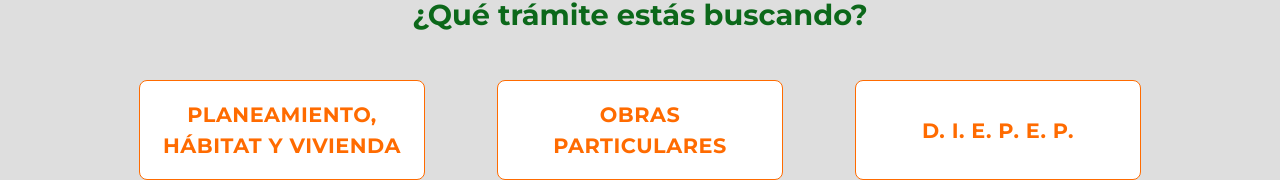
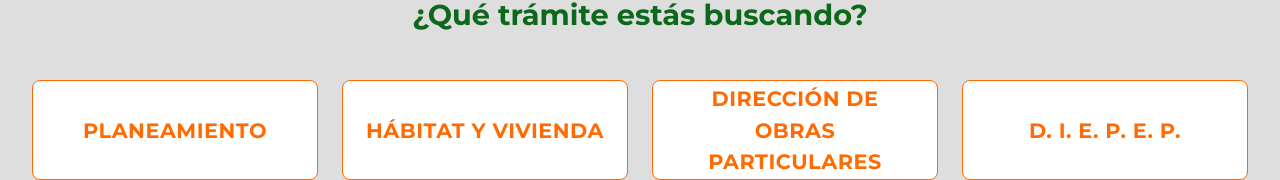
Before and after one commit to octi14/planeamientovgesell, a Nuxt app: page / in a window 1280 px wide. Shown: the part 772-952 px from the top of the page. Built offline with nearby package versions, Linux system fonts and the light colour scheme.

Commit message:
Modificación

```diff
--- a/pages/index.vue
+++ b/pages/index.vue
@@ -18,19 +18,28 @@
           <div class="btn-section">
             <div class="text-center">
               <h3 class="text-green mb-5 mt-5">¿Qué trámite estás buscando?</h3>
+
               <div class="row justify-content-center">
-                <div class="col-12 col-md-3 mb-4 mx-4">
-                  <MainButton :isActive="selectedOption === 1" @click="selectOption(1)">
-                    PLANEAMIENTO,<br>HÁBITAT Y VIVIENDA
+                <div class="col-12 col-md-6 col-lg-3 mb-3 d-flex">
+                  <MainButton class="w-100" :isActive="selectedOption === 1" @click="selectOption(1)">
+                    PLANEAMIENTO
                   </MainButton>
                 </div>
-                <div class="col-12 col-md-3 mb-4 mx-4">
-                  <MainButton :isActive="selectedOption === 2" @click="selectOption(2)">
-                    OBRAS PARTICULARES
+
+                <div class="col-12 col-md-6 col-lg-3 mb-3 d-flex">
+                  <MainButton class="w-100" :isActive="selectedOption === 2" @click="selectOption(2)">
+                    HÁBITAT Y VIVIENDA
                   </MainButton>
                 </div>
-                <div class="col-12 col-md-3 mb-4 mx-4">
-                  <MainButton :isActive="selectedOption === 3" @click="selectOption(3)">
+
+                <div class="col-12 col-md-6 col-lg-3 mb-3 d-flex">
+                  <MainButton class="w-100" :isActive="selectedOption === 3" @click="selectOption(3)">
+                    DIRECCIÓN DE <br />OBRAS PARTICULARES
+                  </MainButton>
+                </div>
+
+                <div class="col-12 col-md-6 col-lg-3 mb-3 d-flex">
+                  <MainButton class="w-100" :isActive="selectedOption === 4" @click="selectOption(4)">
                     D. I. E. P. E. P.
                   </MainButton>
                 </div>
@@ -38,15 +47,14 @@
             </div>
           </div>
 
-          <!-- Vista del Botón 1: PLANEAMIENTO, HÁBITAT Y VIVIENDA -->
+          <!-- Vista del Botón 1: PLANEAMIENTO -->
           <div v-if="selectedOption === 1">
             <!-- NUESTRA LABOR Section -->
             <div class="section">
               <div class="row justify-content-center">
                 <div class="col-11 col-lg-10">
                   <h3 class="text-green mb-4 mt-5">NUESTRA LABOR</h3>
-                  <p class="text-roboto">La Dirección de Vivienda y Hábitat fue creada en el 2015 con el objetivo de atender la demanda habitacional, mediante la ejecución de obras de urbanización, infraestructura y equipamiento, asegurando el acceso a una vivienda digna en igualdad de oportunidades para los distintos sectores sociales, con el fin de constituir un hábitat digno, dotado de servicios y sin riesgo ambiental que contribuya al desarrollo de nuestro Partido mejorando o transformando así sus condiciones de vida.</p>
-                  <p class="text-roboto">Asimismo, se trabaja en forma conjunta con la Escribanía General de Gobierno y la Subsecretaría Social de Tierras, Urbanismo y Vivienda en la regularización dominial de inmuebles.</p>
+                  <p class="text-roboto">La Secretaría de Planeamiento, es el área encargada de la planificación estratégica, urbana y territorial, diseñando políticas, proyectos y obras para el desarrollo ordenado de una ciudad o región, coordinando con Obras Públicas, y gestionando el uso del suelo, infraestructura y servicios, buscando el crecimiento sostenible y la mejora de la calidad de vida en un todo de acuerdo con el Plan de Ordenamiento Municipal (POM). De ella dependen, entre otras, la Dirección de Obras Particulares, la Dirección de Hábitat y la Dirección de Inspección de Edificios Privados y Espacios Públicos.</p>
                 </div>
               </div>
 
@@ -57,7 +65,7 @@
                     <div class="card section-card shadow-card mb-3">
                       <div class="card-header">
                         <div class="d-flex justify-content-between align-items-center" @click="toggleCollapse('planeamientoPlanParticularizado')" style="cursor: pointer;" data-bs-toggle="collapse" :data-bs-target="'#collapse-planeamientoPlanParticularizado'" aria-expanded="false" :aria-controls="'collapse-planeamientoPlanParticularizado'">
-                          <h5 class="text-green mb-0">Plan particularizado</h5>
+                          <h5 class="text-green mb-0">Proyecto particularizado</h5>
                           <i :class="collapseStates.planeamientoPlanParticularizado ? 'bi bi-chevron-up' : 'bi bi-chevron-down'"></i>
                         </div>
                       </div>
@@ -124,8 +132,16 @@
                     <!-- Evaluaciones de impacto ambiental -->
                     <div class="card section-card shadow-card mb-3">
                       <div class="card-header">
-                        <div class="d-flex justify-content-between align-items-center" style="cursor: pointer;">
-                          <h5 class="text-green mb-0"><a href="https://www.gesell.gob.ar/novedad/49918/estudios-y-declaratorias-de-impacto-ambiental.html" target="_blank">Evaluaciones de impacto ambiental</a></h5>
+                        <div class="d-flex justify-content-between align-items-center" @click="toggleCollapse('planeamientoEvaluacionesImpactoAmbiental')" style="cursor: pointer;" data-bs-toggle="collapse" :data-bs-target="'#collapse-planeamientoEvaluacionesImpactoAmbiental'" aria-expanded="false" :aria-controls="'collapse-planeamientoEvaluacionesImpactoAmbiental'">
+                          <h5 class="text-green mb-0">Evaluaciones de Impacto Ambiental</h5>
+                          <i :class="collapseStates.planeamientoEvaluacionesImpactoAmbiental ? 'bi bi-chevron-up' : 'bi bi-chevron-down'"></i>
+                        </div>
+                      </div>
+                      <div v-if="collapseStates.planeamientoEvaluacionesImpactoAmbiental" class="collapse-content collapse" :class="{ show: collapseStates.planeamientoEvaluacionesImpactoAmbiental }" id="collapse-planeamientoEvaluacionesImpactoAmbiental">
+                        <div class="card-body">
+                          <ul class="text-roboto">
+                            <li>Las evaluaciones y declaratorias de impacto ambiental pueden ser consultadas haciendo click <a href="https://www.gesell.gob.ar/novedad/49918/estudios-y-declaratorias-de-impacto-ambiental.html" target="_blank" rel="noopener noreferrer">aquí</a></li>
+                          </ul>
                         </div>
                       </div>
                     </div>
@@ -142,7 +158,7 @@
                           <ul class="text-roboto">
                             <li><a href="https://drive.google.com/file/d/1C98Z-sC4UhKp43op5zBFl3ndqSZNa8Rk/view" target="_blank" rel="noopener noreferrer">Plan de Ordenamiento Municipal</a></li>
                             <li><a href="https://onedrive.live.com/?redeem=aHR0cHM6Ly8xZHJ2Lm1zL2YvYy9DREZENUY2NDQzRkRDMTZBL0VyTUVQZUNiMUZ0TnVBRHlwQ2dkVUNBQnBIM1hvZ1VwcHQ3eldid3JBbFFDeUE&cid=CDFD5F6443FDC16A&id=CDFD5F6443FDC16A%21s0559b1c958a1437187d2b8c6ee93afc4&parId=CDFD5F6443FDC16A%21sfe2c638f43224981b71bccbc58f0c6dd&o=OneUp" target="_blank" rel="noopener noreferrer">Plano de zonas</a></li>
-                            <li><a href="https://onedrive.live.com/?redeem=aHR0cHM6Ly8xZHJ2Lm1zL2YvYy9DREZENUY2NDQzRkRDMTZBL0VyTUVQZUNiMUZ0TnVBRHlwQ2dkVUNBQnBIM1hvZ1VwcHQ3eldid3JBbFFDeUE&cid=CDFD5F6443FDC16A&id=CDFD5F6443FDC16A%21s2ac93a3892034e12bd747208ebbb1855&parId=CDFD5F6443FDC16A%21s5903fb2476024c6abf69d18613878d32&o=OneUp" target="_blank" rel="noopener noreferrer">Programa Mí Lote</a></li>
+                            <li><a href="https://hcdvillagesell.com.ar/wp-content/uploads/2023/07/3228-3360-PLANES-DE-PAGO-LOTES-CON-SERVICIO.pdf" target="_blank" rel="noopener noreferrer">Programa de Adjudicación de Lotes con Servicios Ord. 3360/23</a></li>
                           </ul>
                         </div>
                       </div>
@@ -153,8 +169,75 @@
             </div>
           </div>
 
-          <!-- Vista del Botón 2: OBRAS PARTICULARES -->
+          <!-- Vista del Botón 2: HABITAT -->
           <div v-if="selectedOption === 2" class="section">
+            <div class="row justify-content-center">
+              <div class="col-11 col-lg-10">
+              <h3 class="text-green mb-4 mt-5">NUESTRA LABOR</h3>
+              <p class="text-roboto">La Dirección de Vivienda y Hábitat fue creada en el 2015 con el objetivo de atender la demanda habitacional, mediante la ejecución de obras de urbanización, infraestructura y equipamiento, asegurando el acceso a una vivienda digna en igualdad de oportunidades para los distintos sectores sociales, con el fin de constituir un hábitat digno, dotado de servicios y sin riesgo ambiental que contribuya al desarrollo de nuestro Partido mejorando o transformando así sus condiciones de vida.</p>
+              <p class="text-roboto">Asimismo, se trabaja en forma conjunta con la Escribanía General de Gobierno y la Subsecretaría Social de Tierras, Urbanismo y Vivienda en la regularización dominial de inmuebles.</p>
+              </div>
+            </div>
+            <div class="row justify-content-center">
+              <div class="col-11 col-lg-10">
+                <div class="importante-card">
+                  <div class="row" style="width:100%">
+                    <div class="col-md-2">
+                      <i class="bi bi-exclamation-circle"></i>
+                    </div>
+                    <div class="col-md-10">
+                      <p class="subtitle"><b>IMPORTANTE</b></p>
+                      <p>Si considerás construir, consultá previamente a un profesional matriculado (arquitecto, ingeniero o maestro mayor de obras), ya que ellos son los únicos capacitados para interpretar y aplicar el Código de Edificación y Planificación Urbana.
+Evitá multas, recargos, clausuras, paralización, demolición y/o suspensión de obras.</p>
+                    </div>
+                  </div>
+                </div>
+              </div>
+            </div>
+
+            <div class="cards-section">
+              <div class="row justify-content-center">
+                <div class="col-11 col-lg-10">
+                  <!-- Inscripción al Programa de Lotes con Servicios -->
+                  <div class="card section-card shadow-card mb-3">
+                    <div class="card-header">
+                      <div class="d-flex justify-content-between align-items-center" @click="toggleCollapse('insctipcionLotesServicios')" style="cursor: pointer;" data-bs-toggle="collapse" :data-bs-target="'#collapse-insctipcionLotesServicios'" aria-expanded="false" :aria-controls="'collapse-insctipcionLotesServicios'">
+                        <h5 class="text-green mb-0">Inscripción al Programa de Lotes con Servicios</h5>
+                        <i :class="collapseStates.insctipcionLotesServicios ? 'bi bi-chevron-up' : 'bi bi-chevron-down'"></i>
+                      </div>
+                    </div>
+                    <div v-if="collapseStates.insctipcionLotesServicios" class="collapse-content collapse" :class="{ show: collapseStates.insctipcionLotesServicios }" id="collapse-insctipcionLotesServicios">
+                      <div class="card-body">
+                        <p class="text-black text-roboto">La inscripción al Programa de Lotes con Servicios se hace en la Dirección de Hábitat o donde ésta informe oportunamente.</p>
+                        <p class="text-black text-roboto">Para más información realizá tu consulta por teléfono (2255) 47-8240, enviando un correo electrónico a habitat@gesell.gob.ar o acercándote personalmente a la oficina correspondiente.</p>
+                      </div>
+                    </div>
+                  </div>
+
+                  <!-- Documentación -->
+                  <div class="card section-card shadow-card mb-3">
+                    <div class="card-header">
+                      <div class="d-flex justify-content-between align-items-center" @click="toggleCollapse('documentación')" style="cursor: pointer;" data-bs-toggle="collapse" :data-bs-target="'#collapse-documentación'" aria-expanded="false" :aria-controls="'collapse-documentación'">
+                        <h5 class="text-green mb-0">Documentación</h5>
+                        <i :class="collapseStates.documentación ? 'bi bi-chevron-up' : 'bi bi-chevron-down'"></i>
+                      </div>
+                    </div>
+                    <div v-if="collapseStates.documentación" class="collapse-content collapse" :class="{ show: collapseStates.documentación }" id="collapse-documentación">
+                      <div class="card-body">
+                        <ul class="text-roboto">
+                          <li>Programa de Adjudicación de Lotes con Servicios <a href="https://hcdvillagesell.com.ar/wp-content/uploads/2023/07/3228-3360-PLANES-DE-PAGO-LOTES-CON-SERVICIO.pdf" target="_blank">Ord. 3360/23</a></li>
+                        </ul>
+                      </div>
+                    </div>
+                  </div>
+
+
+                </div>
+              </div>
+            </div>
+          </div>
+          <!-- Vista del Botón 3: OBRAS PARTICULARES -->
+          <div v-if="selectedOption === 3" class="section">
             <div class="row justify-content-center">
               <div class="col-11 col-lg-10">
               <h3 class="text-green mb-4 mt-5">NUESTRA LABOR</h3>
@@ -258,8 +341,8 @@ Evitá multas, recargos, clausuras, paralización, demolición y/o suspensión d
                       <li><a href="https://onedrive.live.com/?redeem=aHR0cHM6Ly8xZHJ2Lm1zL2IvYy9DREZENUY2NDQzRkRDMTZBL0ViaVRBX1E0eHg5TG0xOUw3WERScWt3QkVJVkhOSko4TThmRmlXX2VIdW1ScWc&cid=CDFD5F6443FDC16A&id=CDFD5F6443FDC16A%21sf40393b8c7384b1f9b5f4bed70d1aa4c&parId=CDFD5F6443FDC16A%21s5903fb2476024c6abf69d18613878d32&o=OneUp" target="_blank" rel="noopener noreferrer">Resolución para Alojamientos Turísticos (Res. 23/14)</a></li>
                       <li>Valores vigentes de Tasa de Visado y Multas</li>
                       <li><a href="https://onedrive.live.com/?redeem=aHR0cHM6Ly8xZHJ2Lm1zL2YvYy9DREZENUY2NDQzRkRDMTZBL0VyTUVQZUNiMUZ0TnVBRHlwQ2dkVUNBQnBIM1hvZ1VwcHQ3eldid3JBbFFDeUE&cid=CDFD5F6443FDC16A&id=CDFD5F6443FDC16A%21s7f8ca017b1cd493f852bb85704621bf8&parId=CDFD5F6443FDC16A%21s5903fb2476024c6abf69d18613878d32&o=OneUp" target="_blank" rel="noopener noreferrer">Visado Web y Planilla de Visado (Decreto 662/24)</a></li>
-                      <li><a href="https://onedrive.live.com/?redeem=aHR0cHM6Ly8xZHJ2Lm1zL2YvYy9DREZENUY2NDQzRkRDMTZBL0VyTUVQZUNiMUZ0TnVBRHlwQ2dkVUNBQnBIM1hvZ1VwcHQ3eldid3JBbFFDeUE&cid=CDFD5F6443FDC16A&id=CDFD5F6443FDC16A%21s2ac93a3892034e12bd747208ebbb1855&parId=CDFD5F6443FDC16A%21s5903fb2476024c6abf69d18613878d32&o=OneUp" target="_blank" rel="noopener noreferrer">Programa MI LOTE y presentación Municipal</a></li>
-                      <li><a href="https://onedrive.live.com/?redeem=aHR0cHM6Ly8xZHJ2Lm1zL2YvYy9DREZENUY2NDQzRkRDMTZBL0VzXzVTcUw0SEJCQmo5dE9VSGlUMWFVQlliTGpHTHNOM3lDN1NhWkVybWNDU1E&id=CDFD5F6443FDC16A%21s3ffb686bc57d488fb432faef73827619&cid=CDFD5F6443FDC16A&sb=name&sd=1&v=validatepermission" target="_blank" rel="noopener noreferrer">Ordenanzas Patrimonios</a></li>
+                      <li><a href="https://hcdvillagesell.com.ar/wp-content/uploads/2023/07/3228-3360-PLANES-DE-PAGO-LOTES-CON-SERVICIO.pdf" target="_blank" rel="noopener noreferrer">Programa de Adjudicación de Lotes con Servicios Ord. 3360/23</a></li>
+                      <li><a href="https://onedrive.live.com/?redeem=aHR0cHM6Ly8xZHJ2Lm1zL2YvYy9DREZENUY2NDQzRkRDMTZBL0VzXzVTcUw0SEJCQmo5dE9VSGlUMWFVQlliTGpHTHNOM3lDN1NhWkVybWNDU1E&id=CDFD5F6443FDC16A%21s3ffb686bc57d488fb432faef73827619&cid=CDFD5F6443FDC16A&sb=name&sd=1&v=validatepermission" target="_blank" rel="noopener noreferrer">Ordenanzas Patrimonio</a></li>
                       <li><a href="https://onedrive.live.com/?redeem=aHR0cHM6Ly8xZHJ2Lm1zL2YvYy9DREZENUY2NDQzRkRDMTZBL0VzXzVTcUw0SEJCQmo5dE9VSGlUMWFVQlliTGpHTHNOM3lDN1NhWkVybWNDU1E&id=CDFD5F6443FDC16A%21s5e622e63d09b4cd786d34a5f3ef3e15e&cid=CDFD5F6443FDC16A&sb=name&sd=1&v=validatepermission" target="_blank" rel="noopener noreferrer">Ordenanzas Veredas</a></li>
                     </ul>
 
@@ -284,7 +367,7 @@ Evitá multas, recargos, clausuras, paralización, demolición y/o suspensión d
           </div>
 
           <!-- Vista del Botón 3: D.I.E.P.E.P. -->
-          <div v-if="selectedOption === 3" class="section">
+          <div v-if="selectedOption === 4" class="section">
             <div class="row justify-content-center">
               <div class="col-11 col-lg-10">
                 <h3 class="text-green mb-4 mt-5">NUESTRA LABOR</h3>
@@ -364,7 +447,7 @@ Evitá multas, recargos, clausuras, paralización, demolición y/o suspensión d
                     <i class="bi bi-envelope-fill"></i> dirinspyfachadabalcones@gesell.gob.ar</p>
                   </div>
                   <div class="col-md-3 mb-3">
-                    <h6 class="text-black text-roboto">Secretaría de Hábitat</h6>
+                    <h6 class="text-black text-roboto">Dirección de Hábitat y Vivienda</h6>
                     <p class="small text-muted text-roboto">
                       <i class="bi bi-geo-alt-fill"></i> Avenida 5 N°522<br>
                     <i class="bi bi-telephone-fill"></i> (2255) 47-8240<br>
```
